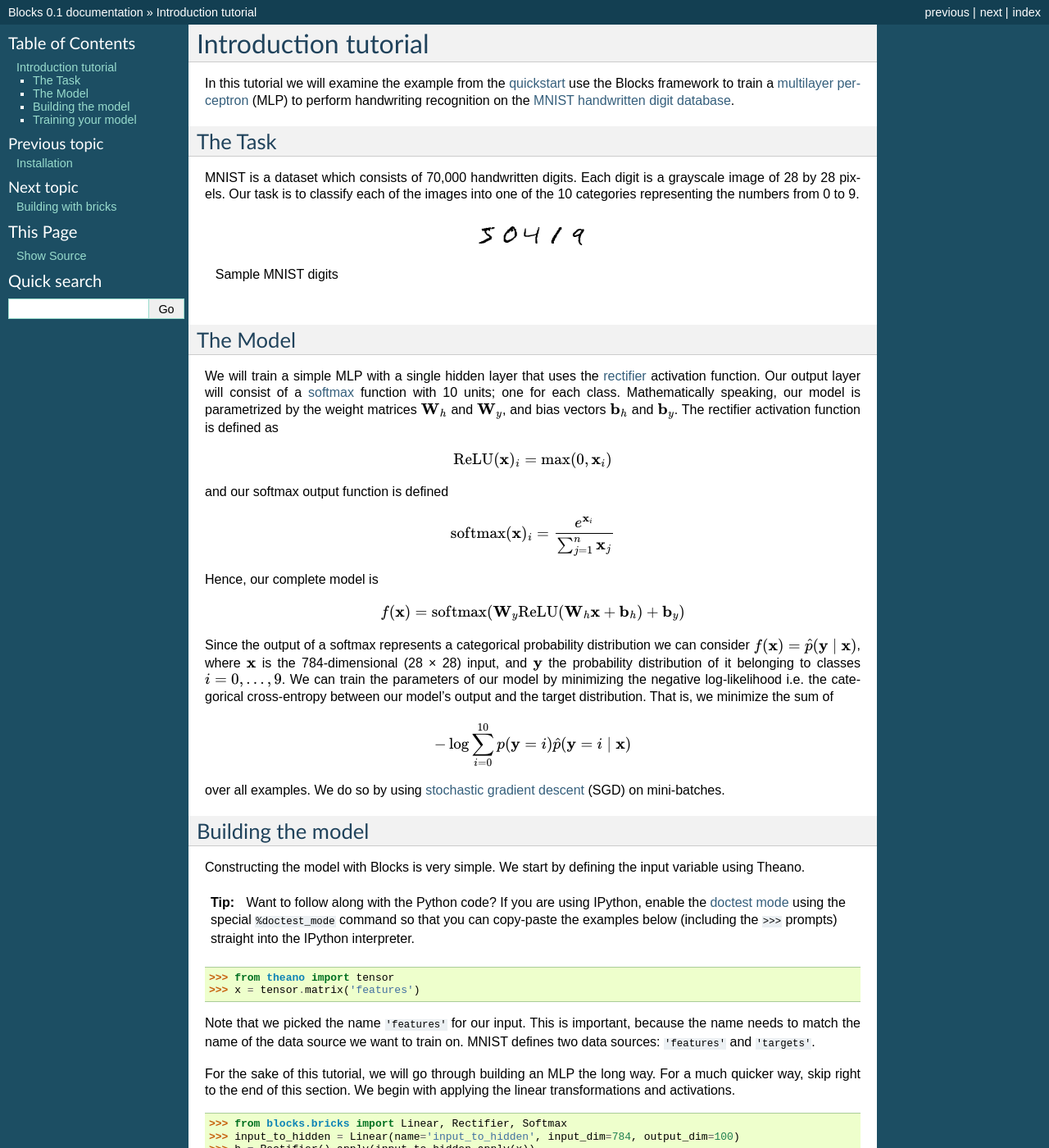
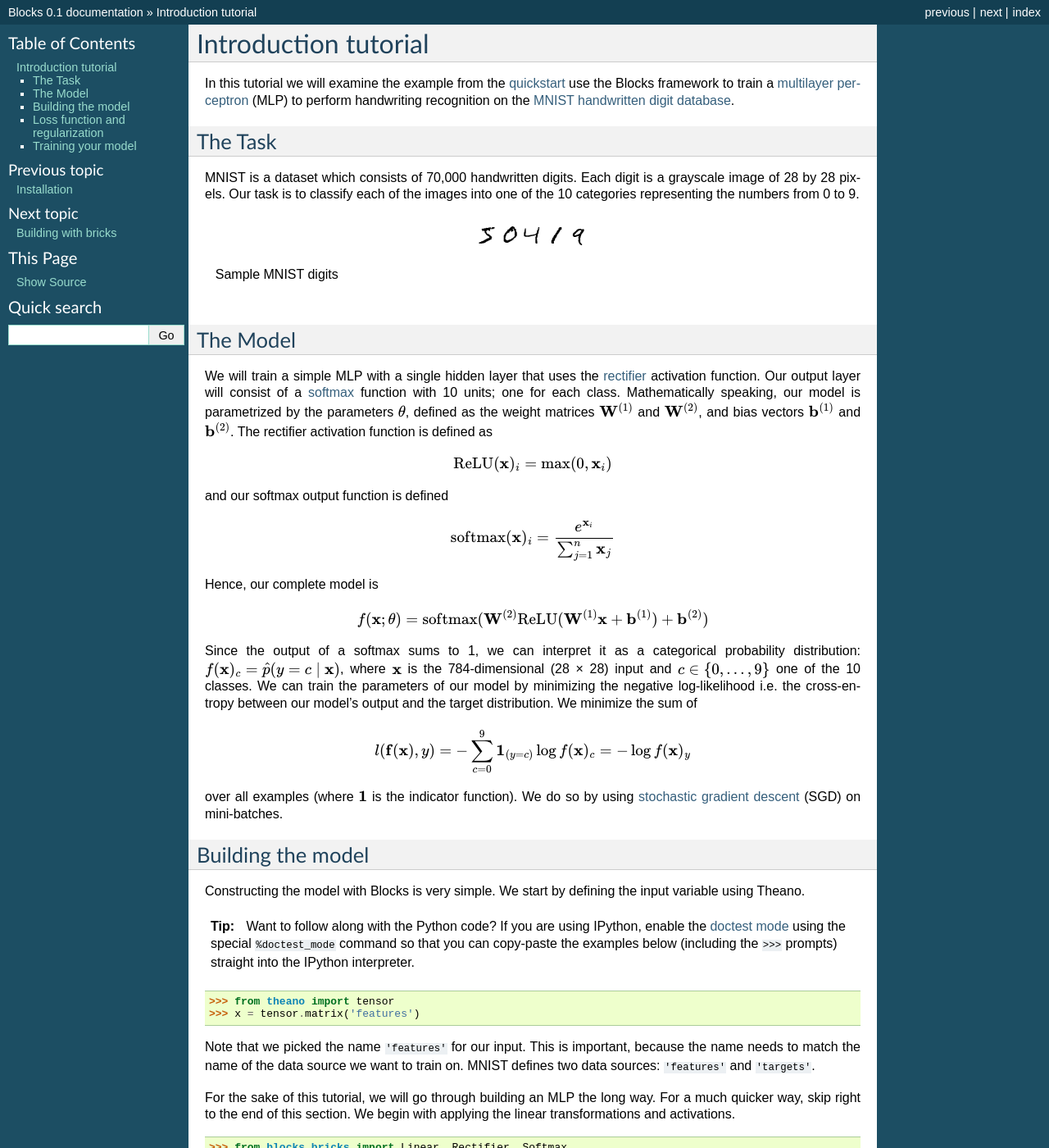
Before and after one commit to mila-iqia/blocks, a Sphinx documentation site: the page built from docs/tutorial.rst, in a window 1280 px wide and 1400 px high. Shown: the whole window at 82% size. Built offline with Sphinx 7.4.7, drawn with Linux system fonts in a browser that asks for light colours; some of the changed text lies outside the part shown.

```diff
--- a/docs/tutorial.rst
+++ b/docs/tutorial.rst
@@ -21,8 +21,9 @@ The Model
 We will train a simple MLP with a single hidden layer that uses the rectifier_
 activation function. Our output layer will consist of a softmax_ function with
 10 units; one for each class. Mathematically speaking, our model is parametrized
-by the weight matrices :math:`\mathbf{W}_h` and :math:`\mathbf{W}_y`, and bias
-vectors :math:`\mathbf{b}_h` and :math:`\mathbf{b}_y`. The rectifier activation
+by the parameters :math:`\mathbf{\theta}`, defined as the weight matrices
+:math:`\mathbf{W}^{(1)}` and :math:`\mathbf{W}^{(2)}`, and bias vectors
+:math:`\mathbf{b}^{(1)}` and :math:`\mathbf{b}^{(2)}`. The rectifier activation
 function is defined as
 
 .. math:: \mathrm{ReLU}(\mathbf{x})_i = \max(0, \mathbf{x}_i)
@@ -33,20 +34,20 @@ and our softmax output function is defined
 
 Hence, our complete model is
 
-.. math:: f(\mathbf{x}) = \mathrm{softmax}(\mathbf{W}_y\mathrm{ReLU}(\mathbf{W}_h\mathbf{x} + \mathbf{b}_h) + \mathbf{b}_y)
+.. math:: f(\mathbf{x}; \mathbf{\theta}) = \mathrm{softmax}(\mathbf{W}^{(2)}\mathrm{ReLU}(\mathbf{W}^{(1)}\mathbf{x} + \mathbf{b}^{(1)}) + \mathbf{b}^{(2)})
 
-Since the output of a softmax represents a categorical probability distribution
-we can consider :math:`f(\mathbf{x}) = \hat p(\mathbf{y} \mid \mathbf{x})`,
-where :math:`\mathbf{x}` is the 784-dimensional (28 × 28) input, and
-:math:`\mathbf{y}` the probability distribution of it belonging to classes
-:math:`i = 0,\dots,9`. We can train the parameters of our model by minimizing
-the negative log-likelihood i.e.  the categorical cross-entropy between our
-model's output and the target distribution. That is, we minimize the sum of
+Since the output of a softmax sums to 1, we can interpret it as a categorical
+probability distribution: :math:`f(\mathbf{x})_c = \hat p(y = c \mid
+\mathbf{x})`, where :math:`\mathbf{x}` is the 784-dimensional (28 × 28) input
+and :math:`c \in \{0, ..., 9\}` one of the 10 classes. We can train the
+parameters of our model by minimizing the negative log-likelihood i.e. the
+cross-entropy between our model's output and the target distribution. We
+minimize the sum of
 
-.. math:: - \log \sum_{i=0}^{10} p(\mathbf{y} = i) \hat p(\mathbf{y} = i \mid \mathbf{x})
+.. math:: l(\mathbf{f}(\mathbf{x}), y) = -\sum_{c=0}^9 \mathbf{1}_{(y=c)} \log f(\mathbf{x})_c = -\log f(\mathbf{x})_y
 
-over all examples. We do so by using `stochastic gradient descent`_ (SGD) on
-mini-batches.
+over all examples (where :math:`\mathbf{1}` is the indicator function). We do so
+by using `stochastic gradient descent`_ (SGD) on mini-batches.
 
 .. _model_building:
 
@@ -81,8 +82,11 @@ applying the linear transformations and activations.
 Blocks' uses "bricks" to build models. Bricks are parametrized Theano ops. What
 this means is that we start by initializing them with certain parameters e.g.
 ``input_dim``. After initialization we can apply our bricks on Theano variables
-to build the model we want.
+to build the model we want. We'll talk more about bricks in the next tutorial,
+:doc:`bricks_overview`.
 
+Loss function and regularization
+--------------------------------
 Now that we have built our model, let's define the cost to minimize. For this,
 we will need the Theano variable representing the target labels.
 
@@ -90,8 +94,28 @@ we will need the Theano variable representing the target labels.
 >>> from blocks.bricks.cost import CategoricalCrossEntropy
 >>> cost = CategoricalCrossEntropy().apply(y.flatten(), y_hat)
 
-That's it! But creating a simple MLP this way is rather cumbersome. In practice,
-we would have simply used the :class:`~blocks.bricks.MLP` class.
+To make sure that our network doesn't overfit we can use regularization, that
+is, we will penalize the complexity of the model. We will use
+:math:`L2`-regularization, also known as *weight decay*. So our final objective
+function is:
+
+.. math:: l(\mathbf{f}(\mathbf{x}), y) = -\log f(\mathbf{x})_y + \lambda_1\|\mathbf{W}^{(1)}\|^2 + \lambda_2\|\mathbf{W}^{(2)}\|^2
+
+To get the weights from our model, we will use Blocks' annotation futures (read
+more about them in the :doc:`cg` tutorial).
+
+    >>> from blocks.bricks import WEIGHTS
+    >>> from blocks.graph import ComputationGraph
+    >>> from blocks.filter import VariableFilter
+    >>> cg = ComputationGraph(cost)
+    >>> W1, W2 = VariableFilter(roles=[WEIGHTS])(cg.variables)
+    >>> cost = cost + 0.005 * (W1 ** 2).sum() + 0.005 * (W2 ** 2).sum()
+
+Where we set :math:`\lambda_1 = \lambda_2 = 0.005`. And that's it! We now have
+the final objective function we want to optimize.
+
+But creating a simple MLP this way is rather cumbersome. In practice, we would
+have used the :class:`~blocks.bricks.MLP` class instead.
 
 >>> from blocks.bricks import MLP
 >>> mlp = MLP(activations=[Rectifier(), Softmax()], dims=[784, 100, 10]).apply(x)
```
